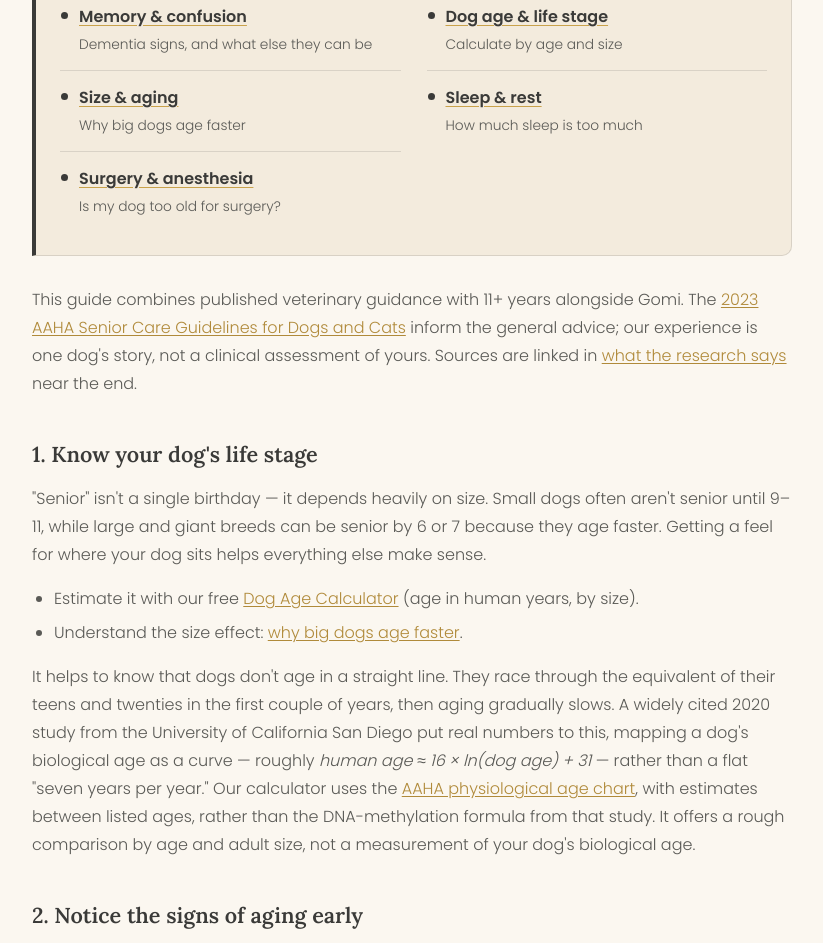
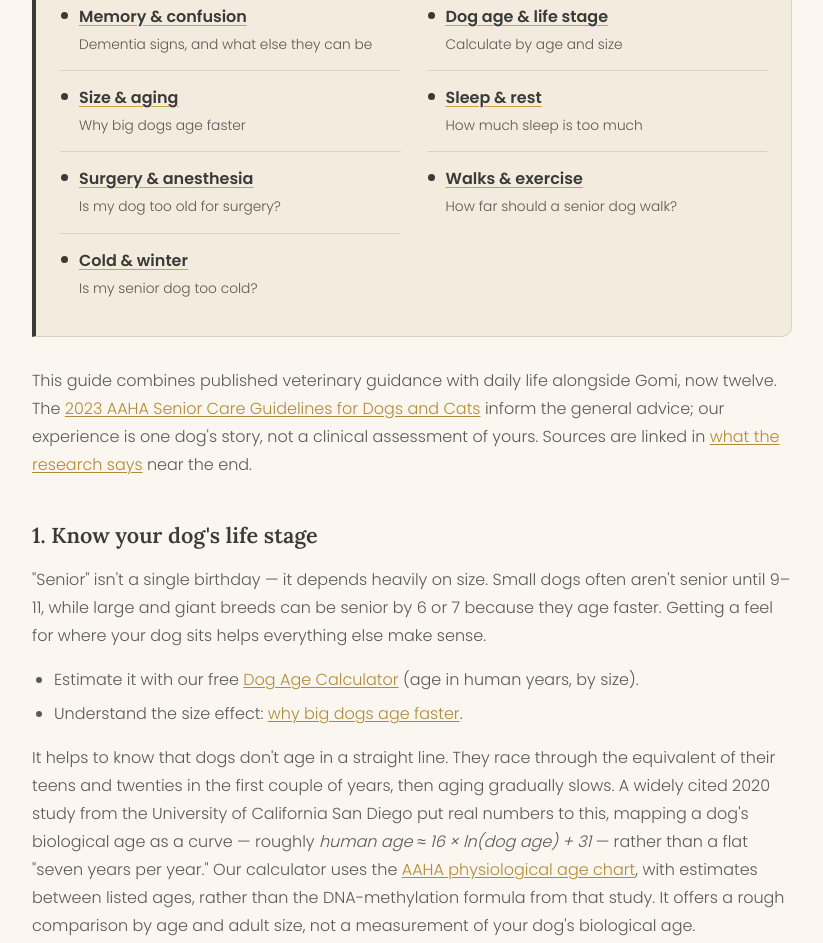
Before and after one commit to gratefulenlightenment/gomisgoldendays, a plain HTML site: page senior-dog-care-guide/index.html in a window 1280 px wide. Shown: the part 1665-2608 px from the top of the page, without its empty margins (228-1051 px from the left). Drawn offline with Linux system fonts and the light colour scheme.

Commit message:
Link walking and winter guides from senior care hub

```diff
--- a/senior-dog-care-guide/index.html
+++ b/senior-dog-care-guide/index.html
@@ -41,7 +41,7 @@
       },
       "publisher": { "@type": "Organization", "name": "Gomi's Golden Days" },
       "datePublished": "2026-07-20",
-      "dateModified": "2026-09-30",
+      "dateModified": "2026-11-16",
       "mainEntityOfPage": "https://gomisgoldendays.com/senior-dog-care-guide/"
     },
     {
@@ -101,7 +101,7 @@
 <main id="main" tabindex="-1"><div class="wrap">
   <div class="eyebrow">The complete guide</div>
   <h1>Caring for a senior dog, through the <em>golden days</em></h1>
-  <p class="updated">By <a href="/about/#author" rel="author">Gomi's human</a> — written from 11+ years alongside Gomi (<a href="https://www.instagram.com/gomithesuperyorkie/">@gomithesuperyorkie</a>), not a vet's office · Last updated: September 30, 2026 · about a 12-minute read</p>
+  <p class="updated">By <a href="/about/#author" rel="author">Gomi's human</a> — written from daily life with Gomi, now twelve (<a href="https://www.instagram.com/gomithesuperyorkie/">@gomithesuperyorkie</a>), not a vet's office · Last updated: November 16, 2026 · about a 12-minute read</p>
 
   <figure class="post-hero">
     <img src="/images/care-together.jpg" alt="Gomi lying belly-up and relaxed on her owner's lap" width="1050" height="1400" loading="eager" onerror="this.closest('figure').style.display='none'">
@@ -129,10 +129,12 @@
       <a href="/do-big-dogs-age-faster/"><strong>Size &amp; aging</strong><span>Why big dogs age faster</span></a>
       <a href="/senior-dog-sleeping-more/"><strong>Sleep &amp; rest</strong><span>How much sleep is too much</span></a>
       <a href="/is-my-dog-too-old-for-surgery/"><strong>Surgery &amp; anesthesia</strong><span>Is my dog too old for surgery?</span></a>
+      <a href="/how-far-should-a-senior-dog-walk/"><strong>Walks &amp; exercise</strong><span>How far should a senior dog walk?</span></a>
+      <a href="/keeping-a-senior-dog-warm/"><strong>Cold &amp; winter</strong><span>Is my senior dog too cold?</span></a>
     </div>
   </section>
 
-  <p>This guide combines published veterinary guidance with 11+ years alongside Gomi. The <a href="https://www.aaha.org/senior-care" rel="noopener" target="_blank">2023 AAHA Senior Care Guidelines for Dogs and Cats</a> inform the general advice; our experience is one dog's story, not a clinical assessment of yours. Sources are linked in <a href="#research">what the research says</a> near the end.</p>
+  <p>This guide combines published veterinary guidance with daily life alongside Gomi, now twelve. The <a href="https://www.aaha.org/senior-care" rel="noopener" target="_blank">2023 AAHA Senior Care Guidelines for Dogs and Cats</a> inform the general advice; our experience is one dog's story, not a clinical assessment of yours. Sources are linked in <a href="#research">what the research says</a> near the end.</p>
 
   <h2>1. Know your dog's life stage</h2>
   <p>"Senior" isn't a single birthday — it depends heavily on size. Small dogs often aren't senior until 9–11, while large and giant breeds can be senior by 6 or 7 because they age faster. Getting a feel for where your dog sits helps everything else make sense.</p>
@@ -167,6 +169,8 @@
   <p>Warmth matters more than people expect: stiff, older joints are happier in a draft-free spot away from cold floors, and a thicker bed or gentle heat source can visibly ease morning stiffness. If stairs are becoming a struggle, try keeping the essentials — bed, water, a favorite resting spot — on a single level, so your dog never has to choose between comfort and being near you.</p>
   <p>Footing is the quiet one people miss. Slippery floors make an older dog brace and hesitate, which over time strains already-sore joints and shakes their confidence. Keep nails and paw-pad fur trimmed for grip, lay runners along the routes they use most, and add a ramp or a single low step wherever they still like to jump. Small traction fixes often do more for day-to-day comfort than anything else on this list.</p>
   <p>If the stairs specifically are where you're seeing it, we go deeper in <a href="/senior-dog-struggling-with-stairs/">senior dog struggling with stairs</a> — why that movement breaks first, and what helps before the appointment.</p>
+  <p>Walks change too. <a href="/how-far-should-a-senior-dog-walk/">How far should a senior dog walk?</a> explains how to judge a walk by how your dog moves the next morning, why shorter walks more often work better, and the signs that it is time to turn around.</p>
+  <p>Cold weather adds its own strain. <a href="/keeping-a-senior-dog-warm/">Is my senior dog too cold?</a> covers the signs an older dog has had enough of the cold, how to choose a coat that fits, and where to put her bed for winter.</p>
 
   <h2>5. Mind &amp; mood</h2>
   <p>Dogs can experience cognitive changes as they age — a little confusion, pacing, staring, restlessness at night, or changes in how they greet you. A predictable routine, gentle enrichment (sniff walks, easy puzzle toys), and plenty of reassurance all help. Mention new confusion or night-time restlessness to your vet, since some causes are manageable.</p>
```
